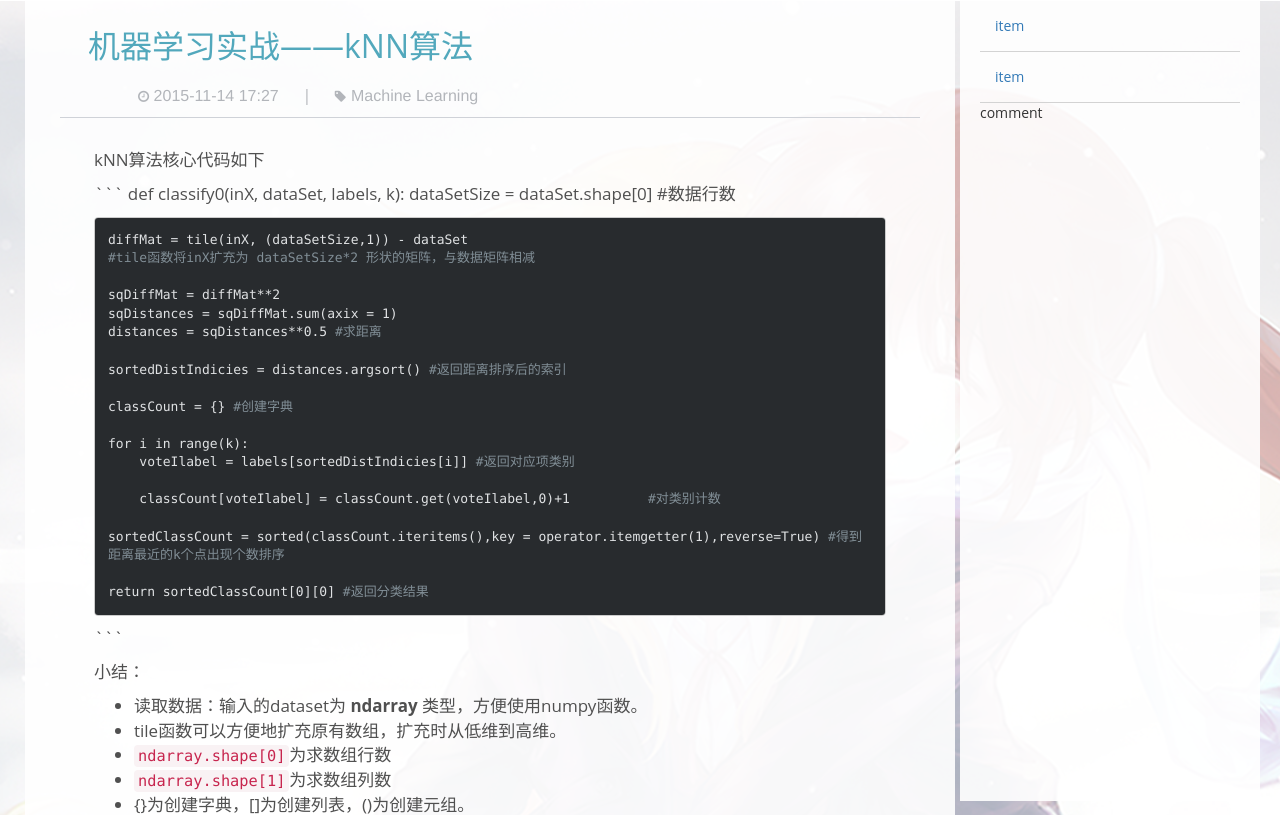
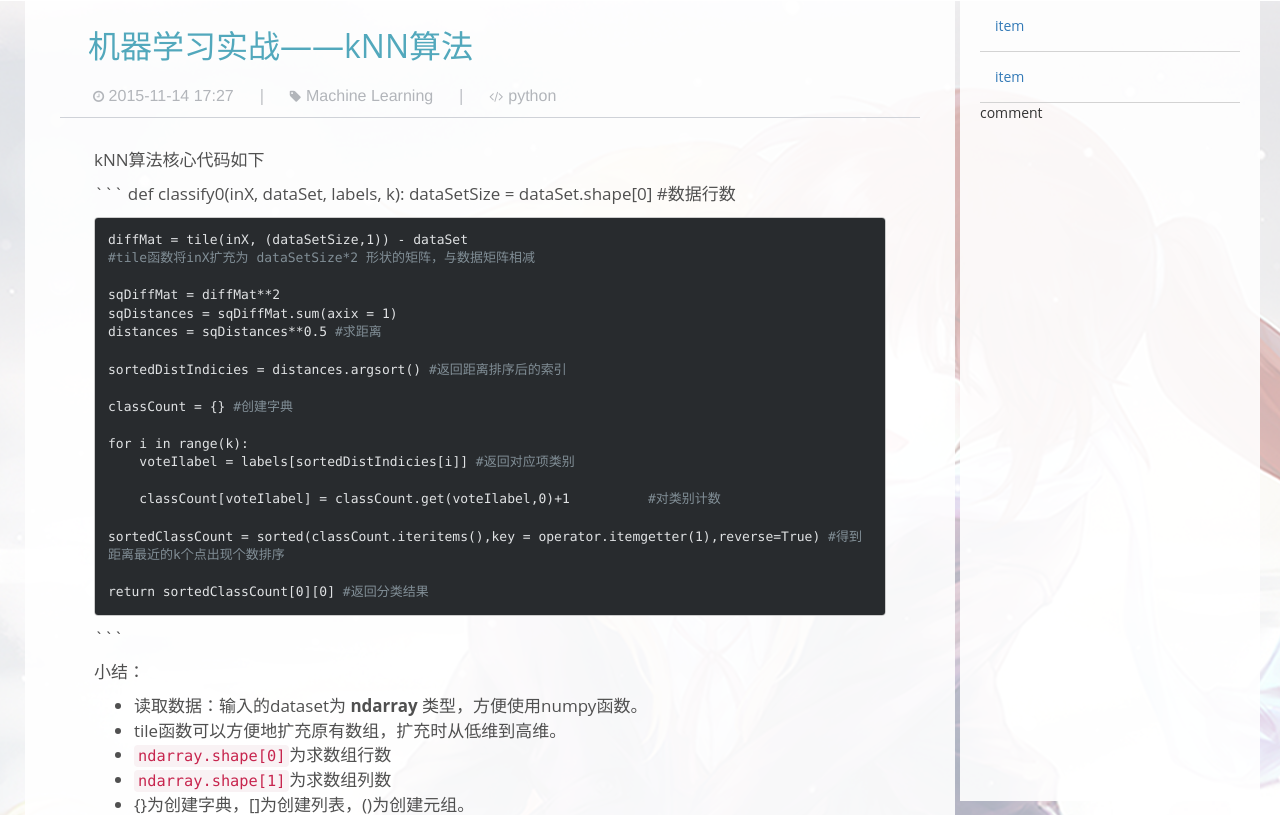
Before and after one commit to penguin-penpen/microblog, a Flask app: page /post/1 in a window 1280 px wide. Shown: the part 51-866 px from the top of the page. Run offline with Flask 2, Linux system fonts and the light colour scheme; data comes from the database, SQL or seed files in the repository; both versions use the stored data as it was after the commit; some libraries are stand-ins or nearby versions.

Commit message:
标题底部添加语言标签，修改数据库结构至v4.0

```diff
--- a/app/models.py
+++ b/app/models.py
@@ -51,3 +51,4 @@ class Post(db.Model):
     info = db.Column(db.String)
     body_markdown = db.Column(db.String)
     counter = db.Column(db.Integer)
+    lan_used = db.Column(db.String)
--- a/app/static/custom.css
+++ b/app/static/custom.css
@@ -56,6 +56,10 @@ body{
 }
 .navbar-default .navbar-brand:focus,.navbar-default .navbar-brand:hover{
     color: #5fdedd;
+    -webkit-transition: all 0.5s linear;
+    -moz-transition: all 0.5s linear;
+    -o-transition: all 0.5s linear;
+    transition: all 0.5s linear;
 }
 .sidebar{
     /*float: right;*/
@@ -148,7 +152,7 @@ body{
 }
 .post-header-buttom{
     display: block;
-    padding-left: 30px;
+    padding-left: 5px;
     padding-top: 10px;
     padding-bottom: 10px;
     min-height: 30px;
@@ -164,13 +168,22 @@ body{
     font-size: small;
     padding-right: 5px;
 }
-.post-timestamp, .post-tag{
+.post-lan:before{
+    font-family: FontAwesome;
+    content: "\f121";
+    font-size: small;
+    padding-right: 5px;
+}
+.post-timestamp, .post-tag, .post-lan{
     display: inline-block;
     padding: 20px;
     padding-bottom: 0px;
     font-size: medium;
     font-family: "Helvetica Neue", Helvetica, Arial, sans-serif;
     color: #b2b5ba;
+}
+.post-timestamp{
+    padding-left: 0px;
 }
 .post-header-buttom-divider{
     display: inline-block;
--- a/app/templates/index.html
+++ b/app/templates/index.html
@@ -11,6 +11,8 @@
             <div class="post-timestamp"> {{post.timestamp}}</div>
             <div class="post-header-buttom-divider">|</div>
             <div class="post-tag">{{post.tag}}</div>
+            <div class="post-header-buttom-divider">|</div>
+            <div class="post-lan">{{post.lan_used}}</div>
         </div>
     </div>
     <div class="info-back">
--- a/app/templates/post.html
+++ b/app/templates/post.html
@@ -8,6 +8,8 @@
                 <div class="post-timestamp"> {{post.timestamp}}</div>
                 <div class="post-header-buttom-divider">|</div>
                 <div class="post-tag">{{post.tag}}</div>
+                <div class="post-header-buttom-divider">|</div>
+                <div class="post-lan">{{post.lan_used}}</div>
             </div>
         </div>
         <div class="post-body font-kai">
```
Also changed, not shown: db_repository/versions/004_migration.py (added, +33 -0 lines), app.db, 2 other files.
